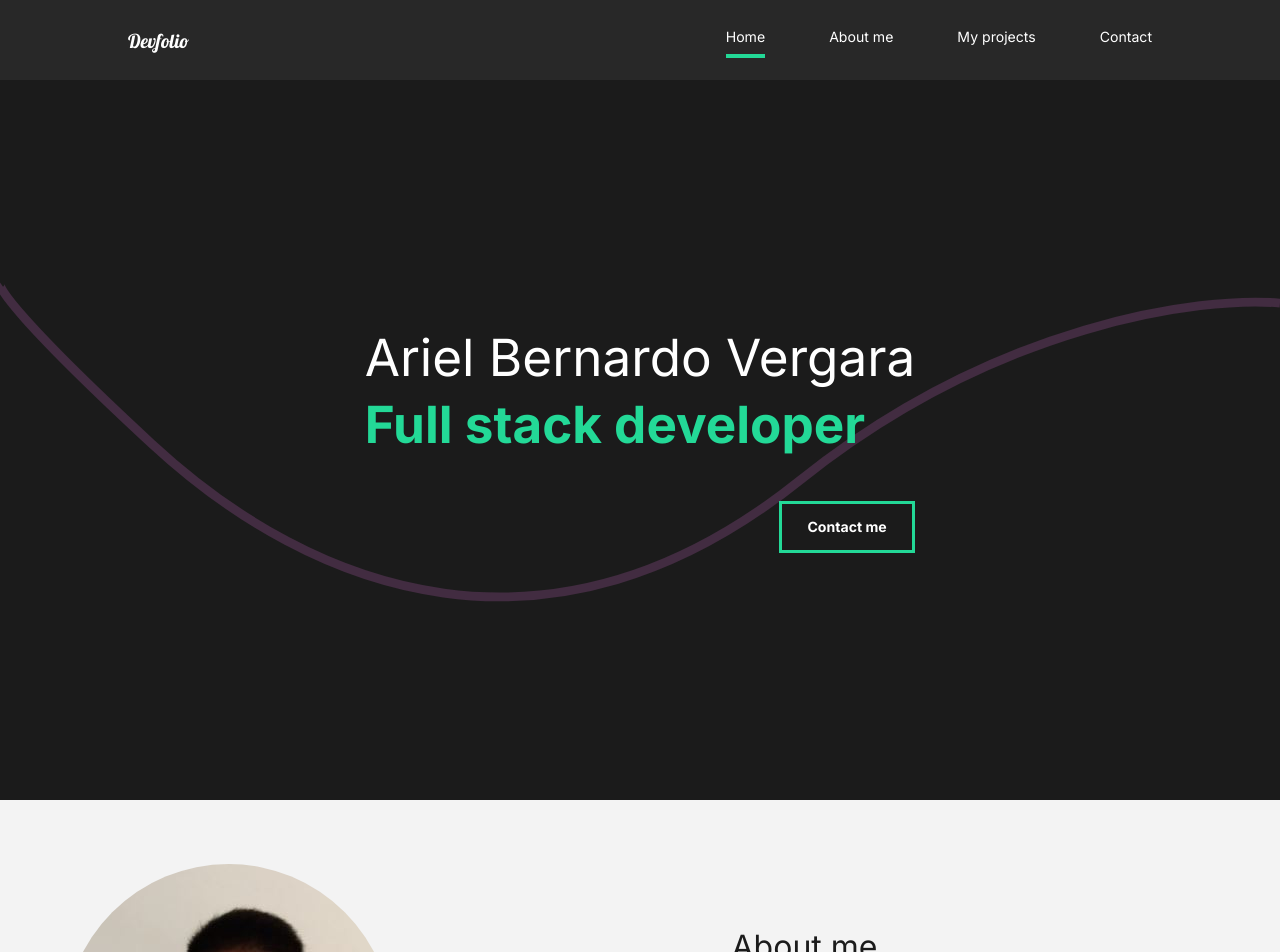
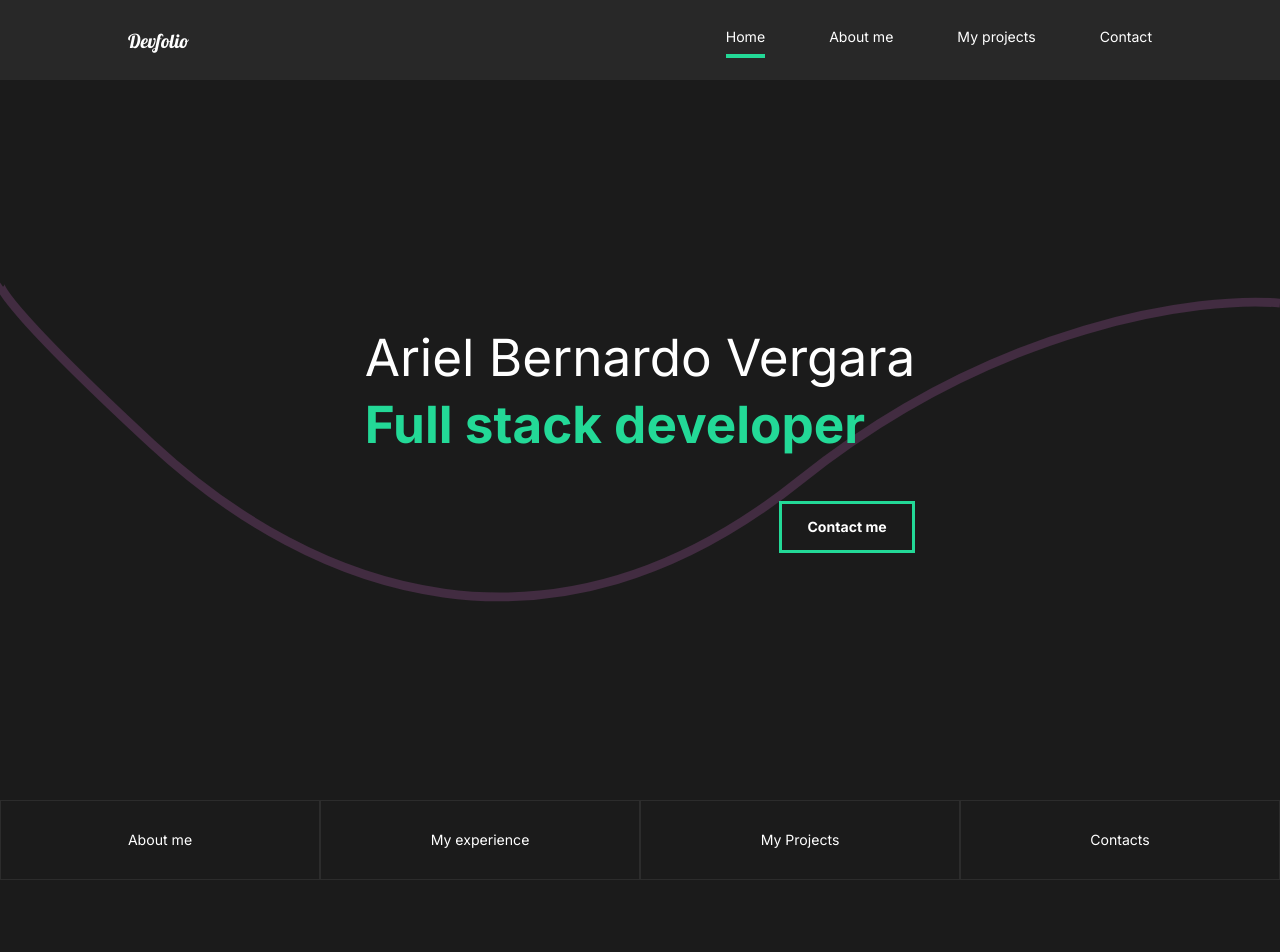
Before and after one commit to arielvergarautn/devfolio-v2, a React (Create React App) app: page / in a window 1280 px wide. Shown: the top 952 px of the page. After the commit the page ends 880 px from the top, so only its background shows below. Built offline with nearby package versions, Linux system fonts and the light colour scheme.

Commit message:
New features

```diff
--- a/src/pages/home/Home.js
+++ b/src/pages/home/Home.js
@@ -1,17 +1,22 @@
 //Components
 import Banner from '../../components/single/Banner'
-import AboutMe from '../../components/single/aboutMe/AboutMe'
 //Animations
 import { motion } from 'framer-motion'
 import { pageAnimation } from '../../animation'
 //Styles
 import './_home.scss'
+import { Link } from 'react-router-dom'
 
 const Home = () => {
     return (
         <motion.div className='home' variants={pageAnimation} initial='hidden' animate='show'>
             <Banner />
-            <AboutMe />
+            <div className="sections">
+                <Link to={"/about"}>About me</Link>
+                <Link to={"/myExperience"}>My experience</Link>
+                <Link to={"/work"}>My Projects</Link>
+                <Link to={"/contact"}>Contacts</Link>
+            </div>
         </motion.div>
     )
 }
--- a/src/pages/home/_home.scss
+++ b/src/pages/home/_home.scss
@@ -58,6 +58,28 @@
     }
 }
 
+.sections{
+    display: flex;
+    justify-content: space-evenly;
+    color: white;
+    align-items: center;
+
+    a{
+        border: 1px solid var(--border-secondary-color);
+        height: 10vh;
+        align-items: center;
+        display: flex;
+        padding: auto;
+        width: 100%;
+        justify-content: center;
+        &:hover{
+            background-color: var(--main-color-hover);
+            cursor: pointer;
+            color: white;
+        }
+    }
+}
+
 @media (max-width: 725px){
     .presentation{
         padding: 5rem 0rem;
--- a/src/public/styles/_banner.scss
+++ b/src/public/styles/_banner.scss
@@ -12,7 +12,7 @@ svg#wave{
     left: 0;
     z-index: 1;
     width: 100%;
-    height: 100%;
+    height: 75%;
 }
 
 @media (max-width: 500px){
--- /dev/null
+++ b/src/public/styles/_section-container.scss
@@ -0,0 +1,11 @@
+.section-container{
+    min-height: 50vh;
+    background: var(--secondary-background-color);
+    padding: 5rem 10rem;
+}
+
+@media (max-width: 500px){
+    .section-container{
+        padding: 2rem 1rem;
+    }
+}
--- a/src/public/styles/app.scss
+++ b/src/public/styles/app.scss
@@ -3,6 +3,7 @@
     --main-color-hover:#1fc588;
     --background-color: #1b1b1b;
     --secondary-background-color: #f3f3f3;
+    --border-secondary-color: #2c2c2c;
 }
 
 *{
@@ -173,6 +174,7 @@ p{
     }
 }
 
+@import 'section-container';
 @import 'banner';
 @import 'nav';
 @import "~react-image-gallery/styles/scss/image-gallery.scss";
```
Also changed, not shown: src/components/SectionContainer.js (added, +9 -0 lines).
